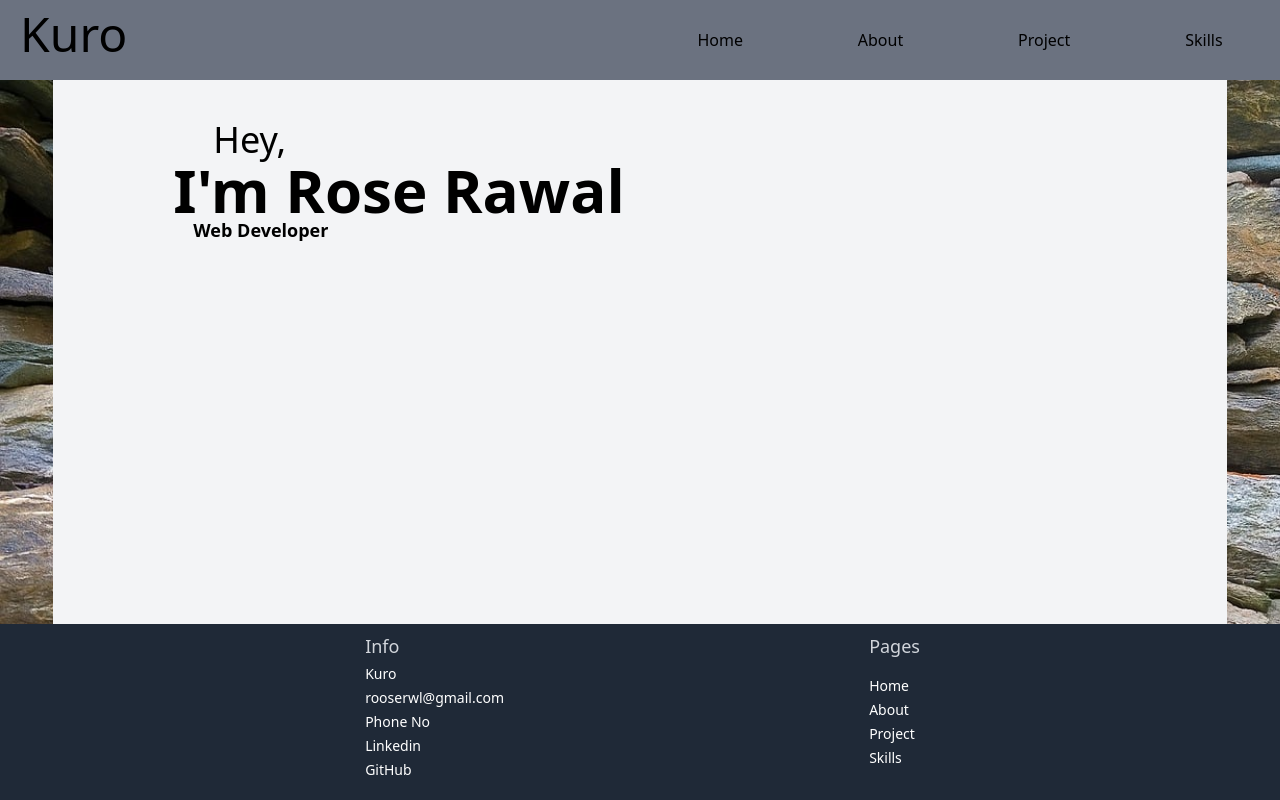
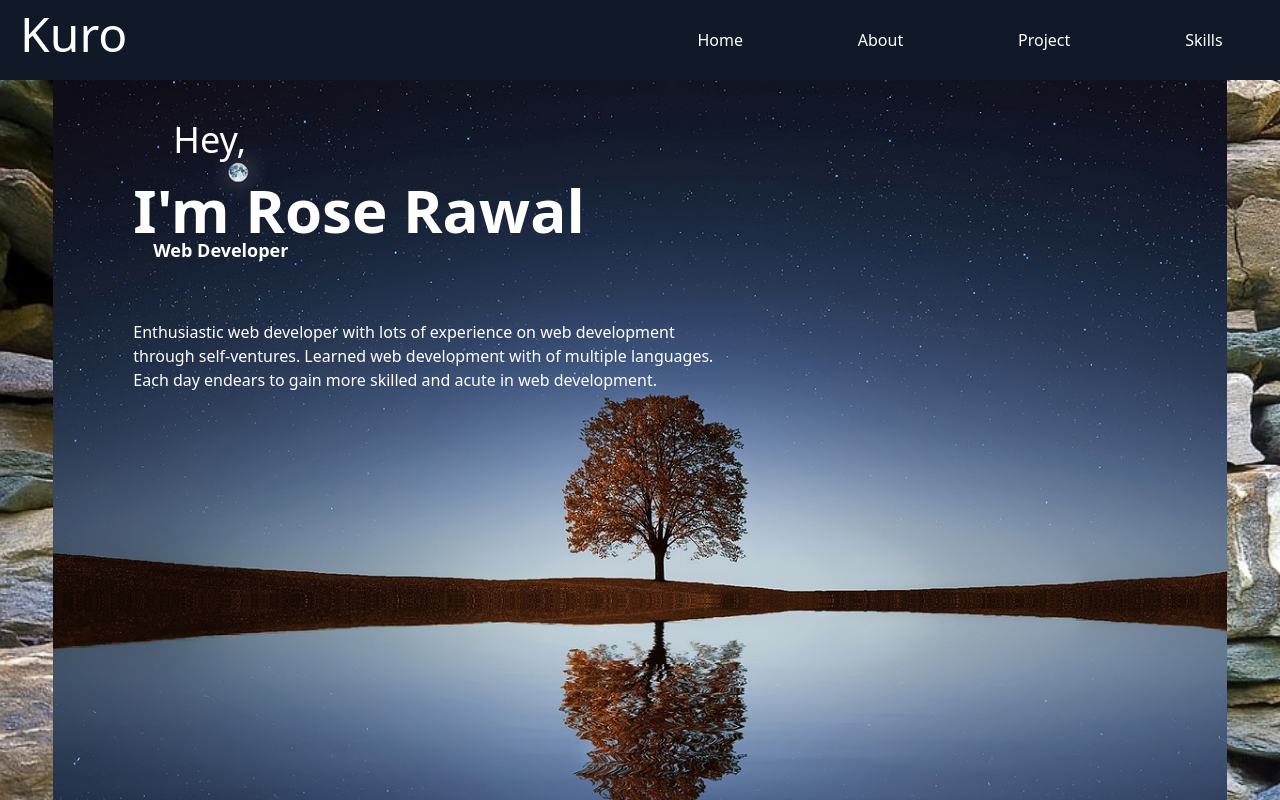
Before and after one commit to rose-rawal/Profile, a React (Create React App) app: page / in a window 1280 px wide. Shown: the top 800 px of the page. Built offline with nearby package versions, Linux system fonts and the light colour scheme.

Commit message:
added new items to home animation load fixed

```diff
--- a/src/App.css
+++ b/src/App.css
@@ -3,3 +3,7 @@
     background-size: cover;
 
 }
+.backgroun{
+    background-image: url('./image/tree.jpg');
+    background-size: cover;
+}
--- a/src/App.js
+++ b/src/App.js
@@ -15,7 +15,7 @@ function App() {
      <Router>
      <Context>
      <Header/>
-     <div className={`w-11/12 mx-auto flex-1 bg-gray-100 px-10 cursor-pointer `} >
+     <div className={`w-11/12 mx-auto flex-1 bg-gray-100 cursor-pointer flex `} >
       <Routes>
 
       {routes.map((n)=>{
--- a/src/layout/index.js
+++ b/src/layout/index.js
@@ -8,8 +8,8 @@ const Header = () => {
   const {handlenav}=useContext(context)
 
   return (
-    <div className='bg-gray-500 flex justify-between h-20 items-center p-0'>
-        <div className='Logo text-5xl ml-5 pb-3'>Kuro</div>
+    <div className='bg-gray-900 flex justify-between h-20 items-center p-0 text-white'>
+        <div className='Logo text-5xl ml-5 pb-3 '>Kuro</div>
         <div className=' h-full sm:w-3/4 md:w-1/2 '>
             <ul className='flex  justify-evenly h-full'>
             {
--- a/src/page/Home.js
+++ b/src/page/Home.js
@@ -2,14 +2,18 @@ import React, { useEffect, useState } from 'react'
 
 // import image from '../../public/image/stone-wall.jpg'
 const Home = () => {
-  const [animation,setAnimation]=useState('false');
+  const [animation,setAnimation]=useState(false);
   useEffect(()=>{
     setAnimation(true);
   },[])
   return (
-    <div className={`transform ${!animation?'-translate-x-full opacity-2':'translate-x-0 opacity-100'}  ease-in-out duration-700 py-10`}>
-    <h1 className='text-4xl ml-10 pl-20'>Hey,</h1>
-    <h3 className='text-6xl font-bold transform ease-in-out duration-500 hover:translate-x-10 hover:text-red-400 pl-20 relative'>I'm Rose Rawal <span className='absolute top-14 left-5 text-lg pl-20 duration-150 hover:text-red-800'>Web Developer</span></h3>
+    <div className={` py-10 backgroun w-full text-white h-screen`}>
+    <div className={`transform ${!animation?'-translate-x-full opacity-2':'translate-x-0 opacity-100'}  ease-in-out duration-700`}>
+    <h1 className='text-4xl ml-10 pl-20 pb-5'>Hey,</h1>
+    <h3 className='text-6xl font-bold transform ease-in-out duration-500 hover:translate-x-10 hover:text-red-400 pl-20 relative '>I'm Rose Rawal <span className='absolute top-14 left-5 text-lg pl-20 hover:text-red-800'>Web Developer</span></h3>
+        <p className='py-20 w-1/2 ml-20 animate-fade-in animate-delay-1 duration-1000 transform translate-y-0'>Enthusiastic web developer with lots of experience on web development
+through self-ventures. Learned web development with of multiple languages. Each day endears to gain more skilled and acute in web development.</p>
+</div>
 
     </div>
   )
--- a/tailwind.config.js
+++ b/tailwind.config.js
@@ -5,4 +5,9 @@ module.exports = {
     extend: {},
   },
   plugins: [],
+  extend:{
+    animation:{
+      'fade-in':'fade-in 1s ease-in',
+    }
+  }
 }
```
Also changed, not shown: src/image/tree.jpg (added).
